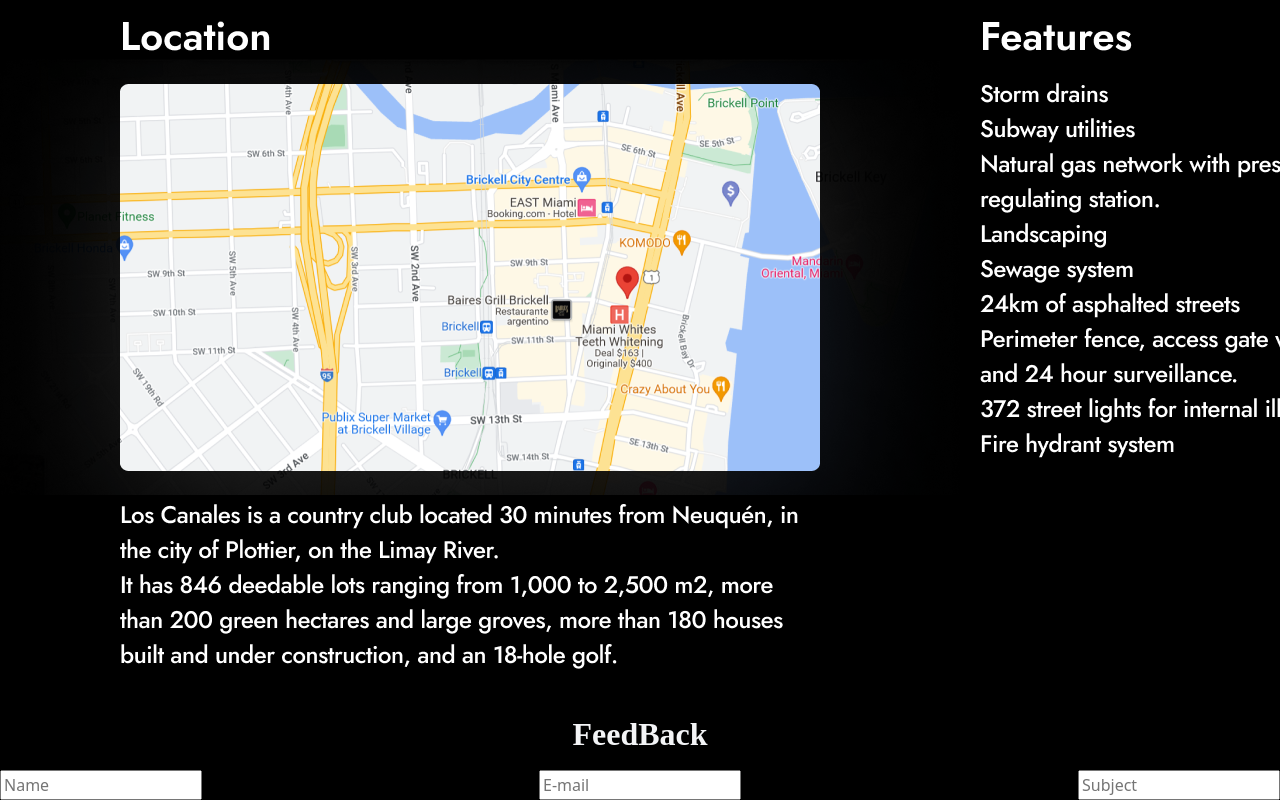
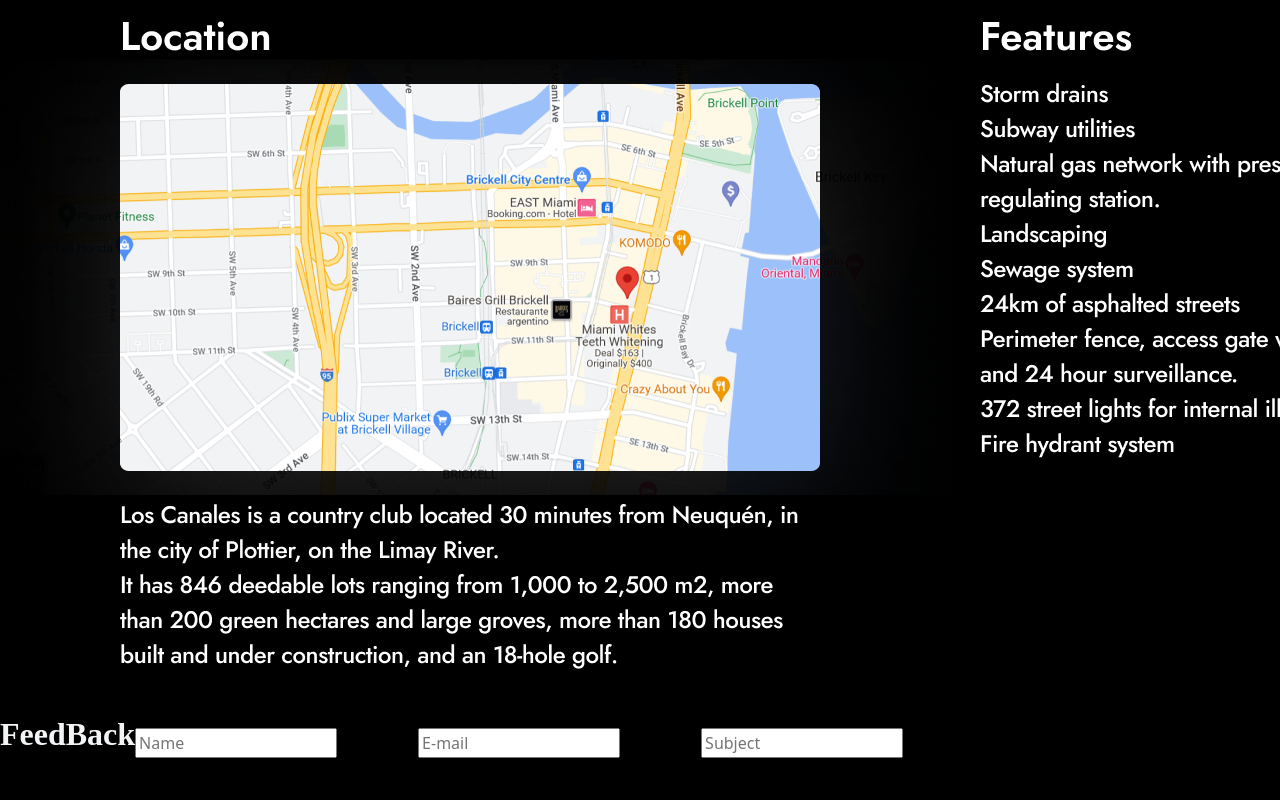
Before and after one commit to CandelaDeLucasPino/gala, a plain HTML site: page index.html in a window 1280 px wide. Shown: the part 3131-3931 px from the top of the page. After the commit the page ends 3901 px from the top, so only its background shows below. Drawn offline with nearby package versions, Linux system fonts and the light colour scheme.

Commit message:
newgala3

```diff
--- a/css/estilo.css
+++ b/css/estilo.css
@@ -136,13 +136,15 @@ h2{
     line-height: 39px;
     color: #F3F4F6;
     text-align: center;
-
-
+}
+.form{
+    display: flex;
 
 }
 #wrapper-inputs-formulario{
     display: flex;
     flex-direction:row;
     justify-content: space-between;
-    width:100%;
+    align-items: center;
+    width:60%;
 }
--- a/index.html
+++ b/index.html
@@ -49,7 +49,7 @@
       <img src="./imagenes/loscanales1.png" alt="">
       <img src="./imagenes/loscanales2.png" alt="">
     </div>
-    <form action="">
+    <form class="form" action="">
       <p class="feedback">FeedBack</p>
                 <div id="wrapper-inputs-formulario">
                     <input type="text" name="" id="uno" size="16%"  placeholder="Name">
```
